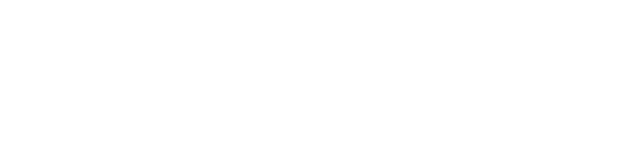
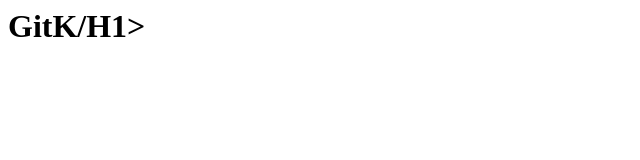
Before and after one commit to pcw821029/sourceTree_test, a plain HTML site: page index.html in a window 1280 px wide. Shown: the whole page, without its empty margins (0-640 px from the left). Drawn offline with Linux system fonts and the light colour scheme.

Commit message:
수정 사항

```diff
--- a/index.html
+++ b/index.html
@@ -1,5 +1,5 @@
 <html>
 	<body>
-
+		<H1>GitK/H1>
 	</body>
 </html>
```
Also changed, not shown: 1 other file.
